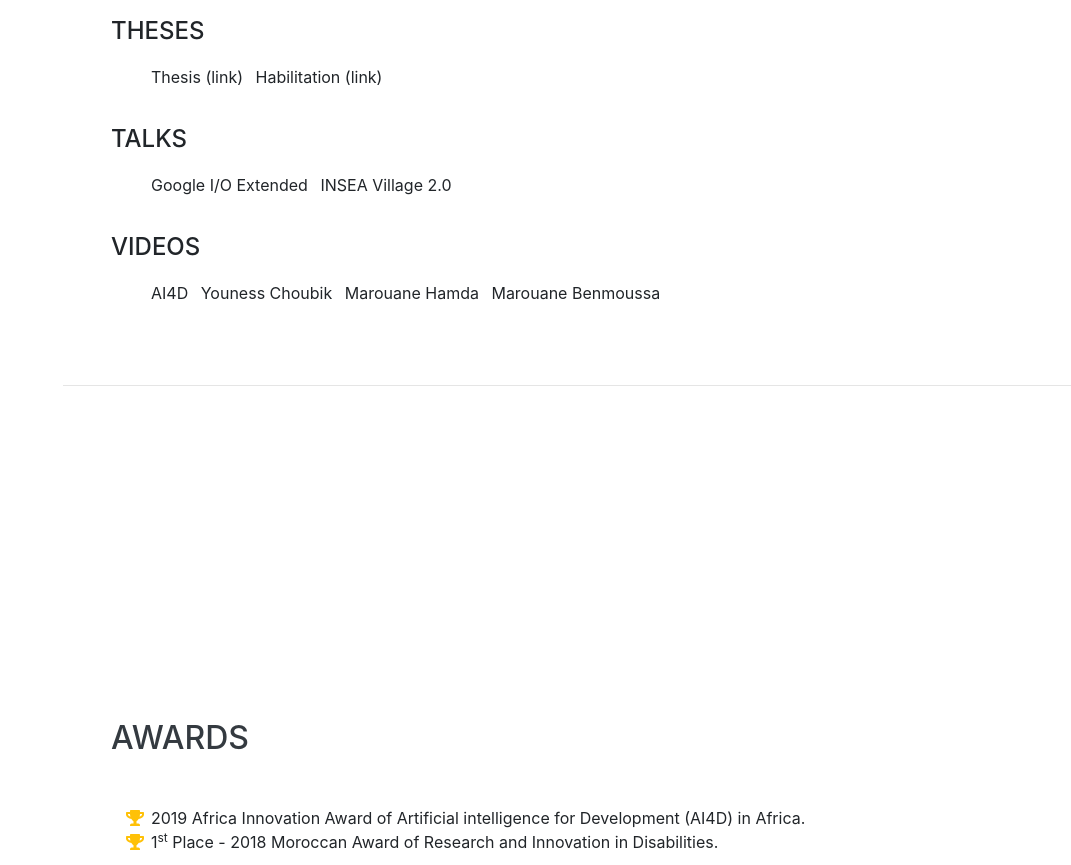
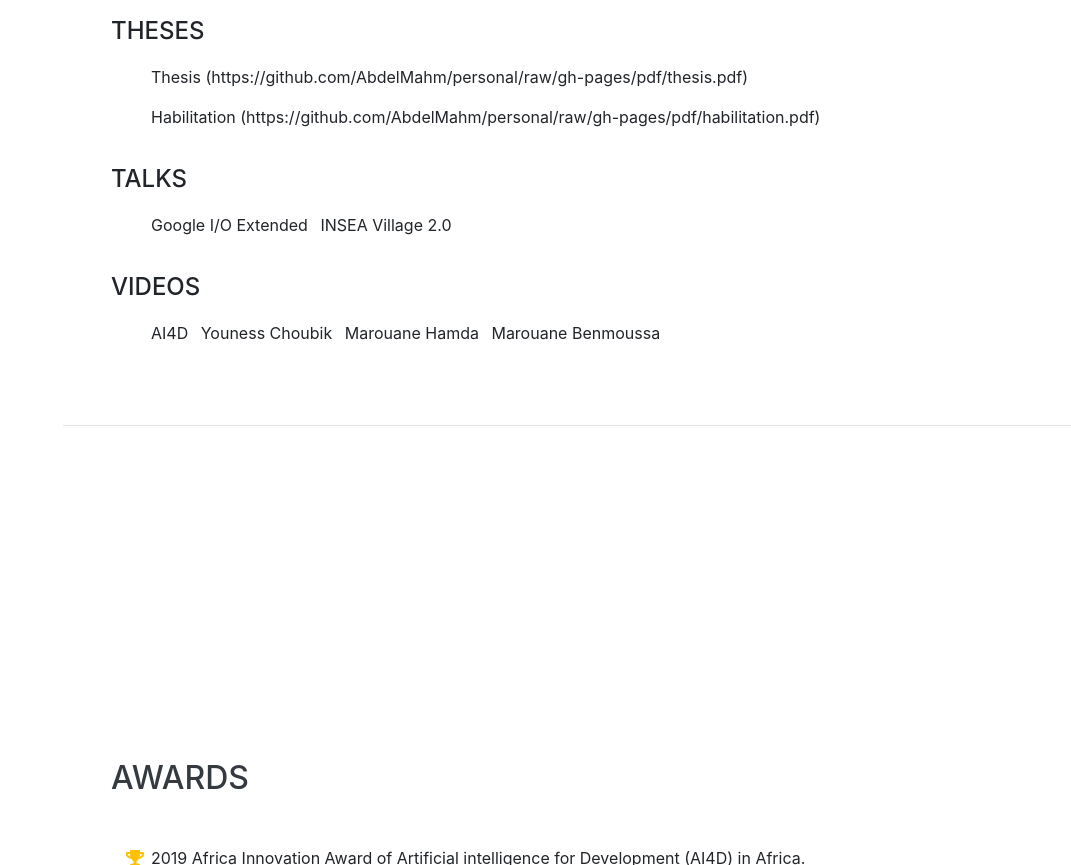
Before and after one commit to AbdelMahm/profile, a website with bundled scripts: page index.html in a window 1280 px wide. Shown: the part 5257-6122 px from the top of the page, without its empty margins (209-1280 px from the left). Built offline with nearby package versions, Linux system fonts and the light colour scheme; a web font is replaced by a local one.

Commit message:
add files

```diff
--- a/index.html
+++ b/index.html
@@ -304,10 +304,10 @@
         <div class="subheading mb-3">Theses</div>
         <ul>
           <li class="list-inline-item">
-            <p>Thesis (link)</p>
+            <p>Thesis (https://github.com/AbdelMahm/personal/raw/gh-pages/pdf/thesis.pdf)</p>
           </li>
           <li class="list-inline-item">
-            <p>Habilitation (link)</p>
+            <p>Habilitation (https://github.com/AbdelMahm/personal/raw/gh-pages/pdf/habilitation.pdf)</p>
           </li>
         </ul>
         <div class="subheading mb-3">Talks</div>
```
Also changed, not shown: 3 other files.
